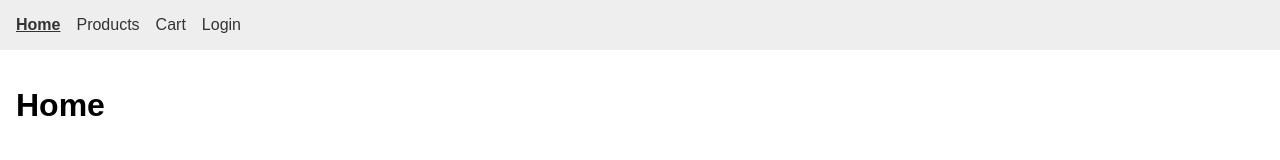
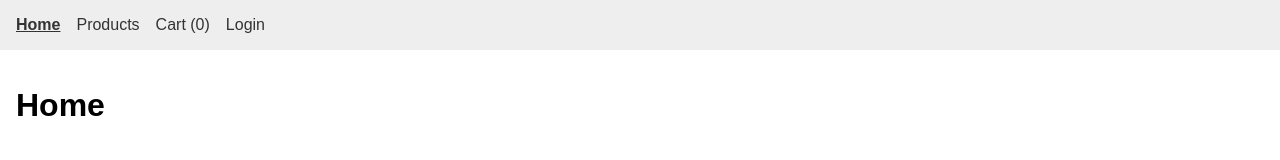
Before and after one commit to Zaid-Kall/assignment7, a React (Vite) app: page / in a window 1280 px wide. Shown: the top 160 px of the page. Built offline with nearby package versions, Linux system fonts and the light colour scheme.

Commit message:
Add Add-to-cart button and cart item count in NavBar

```diff
--- a/src/components/NavBar.jsx
+++ b/src/components/NavBar.jsx
@@ -1,9 +1,13 @@
 import { NavLink, useNavigate } from "react-router";
 import { useAuth } from "../context/AuthContext";
+import { useCartStore } from "../store/cartStore";
 
 export default function NavBar() {
   const { user, dispatch } = useAuth();
   const navigate = useNavigate();
+  const itemCount = useCartStore((state) =>
+    state.items.reduce((sum, item) => sum + item.quantity, 0)
+  );
 
   function handleLogout() {
     dispatch({ type: "LOGGED_OUT" });
@@ -14,7 +18,7 @@ export default function NavBar() {
     <nav>
       <NavLink to="/" end>Home</NavLink>
       <NavLink to="/products">Products</NavLink>
-      <NavLink to="/cart">Cart</NavLink>
+      <NavLink to="/cart">Cart ({itemCount})</NavLink>
       {user ? (
         <>
           <span>{user.username}</span>
--- a/src/pages/ProductDetail.jsx
+++ b/src/pages/ProductDetail.jsx
@@ -1,10 +1,12 @@
 import { Link, useNavigate, useParams } from "react-router";
 import { fetchProduct } from "../api/productsApi";
 import { useFetch } from "../hooks/useFetch";
+import { useCartStore } from "../store/cartStore";
 
 export default function ProductDetail() {
   const { id } = useParams();
   const navigate = useNavigate();
+  const addItem = useCartStore((state) => state.addItem);
   const { loading, error, data: product } = useFetch(
     (signal) => fetchProduct(id, signal),
     [id]
@@ -33,6 +35,7 @@ export default function ProductDetail() {
           <p>{product.description}</p>
           <p>Price: ${product.price}</p>
           <p>Category: {product.category}</p>
+          <button onClick={() => addItem(product)}>Add to cart</button>
         </div>
       )}
 
```
